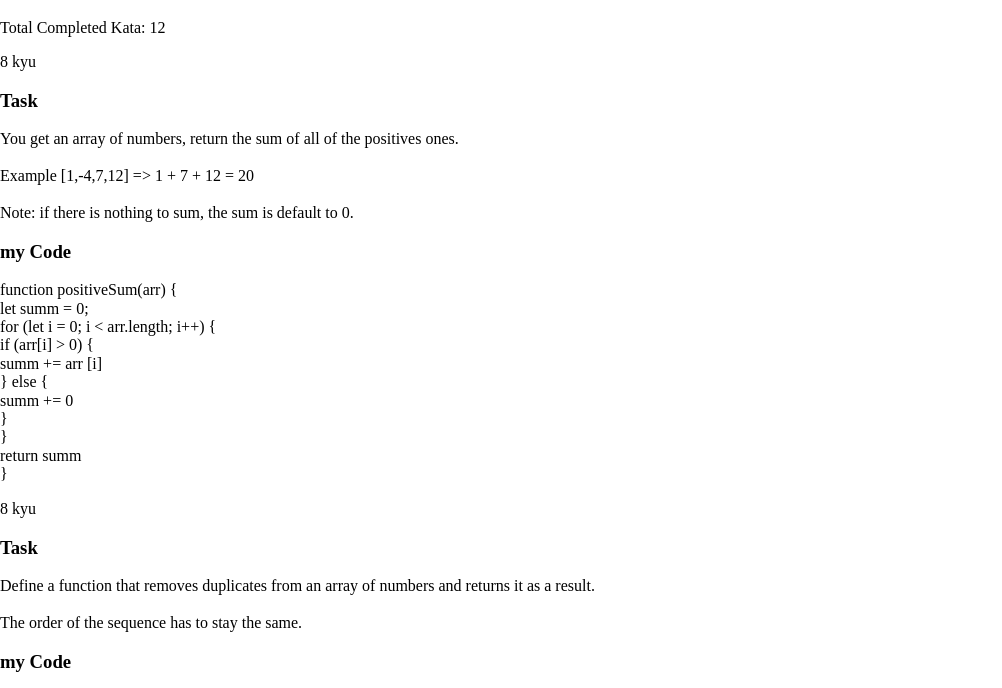
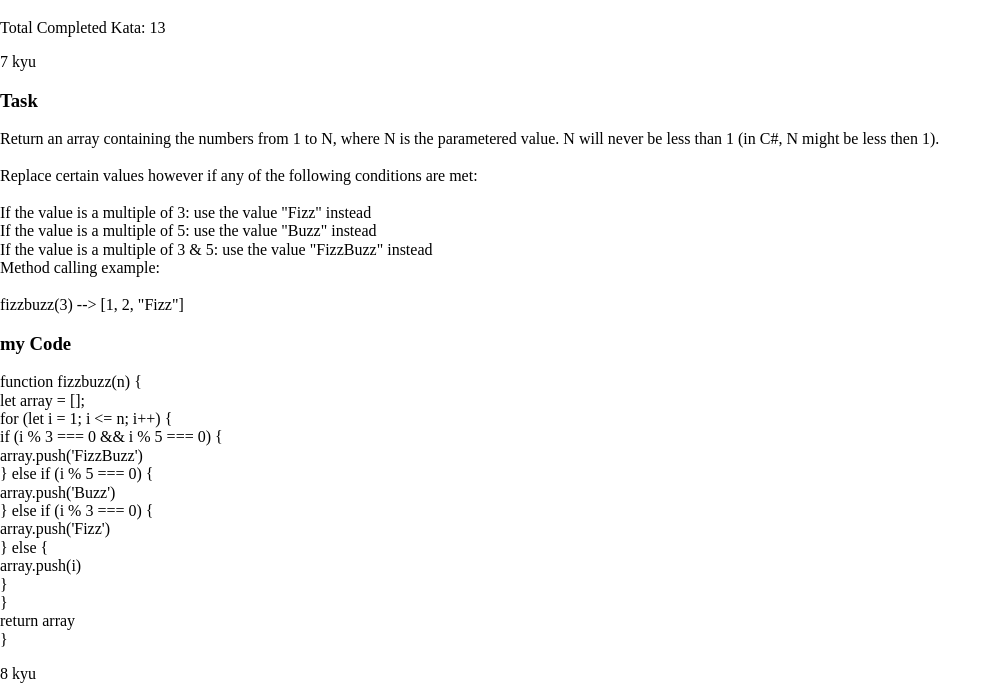
Before and after one commit to miardo/my-codewars, a plain HTML site: page index.html in a window 1280 px wide. Shown: the part 61-749 px from the top of the page, without its empty margins (0-1002 px from the left). Drawn offline with Linux system fonts and the light colour scheme.

Commit message:
Добавляем сделанное задание

```diff
--- a/index.html
+++ b/index.html
@@ -5,7 +5,7 @@
         <meta http-equiv="X-UA-Compatible" content="IE=edge">
         <title>my CodeWars</title>
         <meta name="viewport" content="width=device-width, initial-scale=1">
-        <meta http-equiv="Permissions-Policy" content="interest-cohort=()"/>
+        <meta http-equiv="Permissions-Policy" content="interest-cohort=()">
         <link rel="stylesheet" href="./pages/index.css">
     </head>
     <body class="root">
--- a/initial-elements.js
+++ b/initial-elements.js
@@ -177,5 +177,33 @@ export const initialElements = [
                     }
                     return summ
                 }`
+    },
+    {
+        kata: '7',
+        task: `Return an array containing the numbers from 1 to N, where N is the parametered value. N will never be less than 1 (in C#, N might be less then 1).
+
+                Replace certain values however if any of the following conditions are met:
+
+                If the value is a multiple of 3: use the value "Fizz" instead
+                If the value is a multiple of 5: use the value "Buzz" instead
+                If the value is a multiple of 3 & 5: use the value "FizzBuzz" instead
+                Method calling example:
+
+                fizzbuzz(3) -->  [1, 2, "Fizz"]`,
+        code: `function fizzbuzz(n) {
+            let array = [];
+            for (let i = 1; i <= n; i++) {
+            if (i % 3 === 0 && i % 5 === 0) {
+                array.push('FizzBuzz')
+            } else if (i % 5 === 0) {
+                array.push('Buzz')
+            } else if (i % 3 === 0) {
+                array.push('Fizz')
+            } else {
+                array.push(i)
+            }
+            }
+            return array
+        }`
     }
 ];
```
